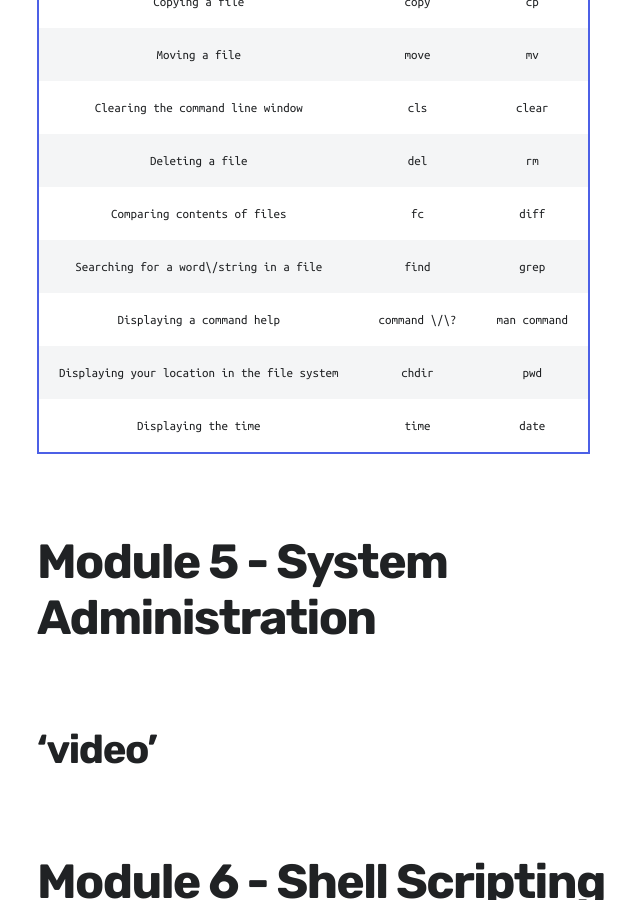
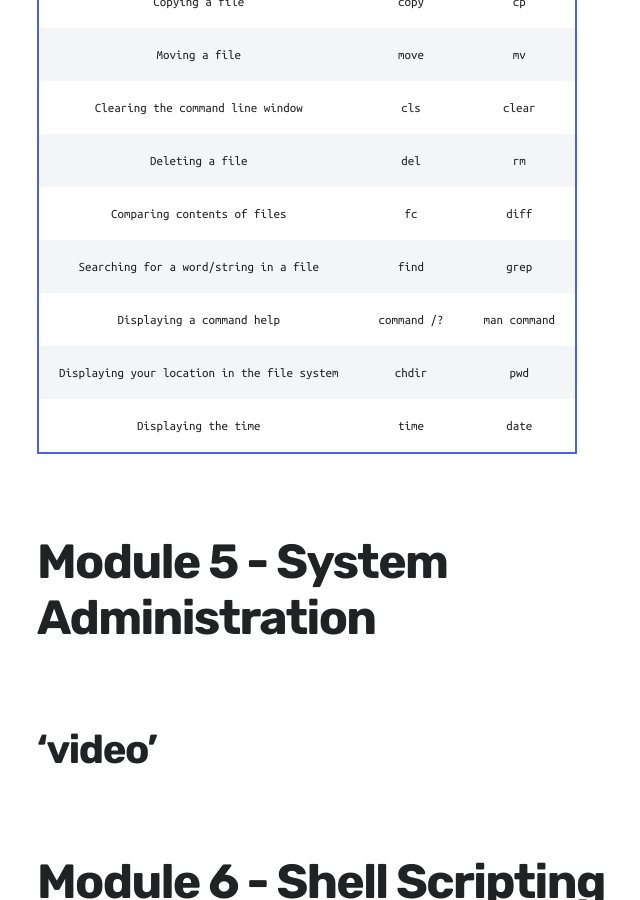
Before and after one commit to kletobias/kletobias.github.io, a Jekyll site: the page built from _projects/linux_course_module4.md, in a window 1280 px wide and 900 px high, scrolled down 66837 px. Shown: the whole window, without its empty margins (33-673 px from the left). Built offline with Jekyll 4.4.1, drawn with Linux system fonts in a browser that asks for light colours; nearby versions of some CDN libraries; formulas are drawn with MathJax 3.

```diff
--- a/_projects/linux_course_module4.md
+++ b/_projects/linux_course_module4.md
@@ -2103,8 +2103,8 @@ Combining and Splitting is a lot of fun Yey
 |      Clearing the command line window       |     cls      |    clear    |
 |               Deleting a file               |     del      |     rm      |
 |         Comparing contents of files         |      fc      |    diff     |
-|   Searching for a word\/string in a file    |     find     |    grep     |
-|          Displaying a command help          | command \/\? | man command |
+|   Searching for a word/string in a file    |     find     |    grep     |
+|          Displaying a command help          | command /? | man command |
 | Displaying your location in the file system |    chdir     |     pwd     |
 |             Displaying the time             |     time     |    date     |
 
```
